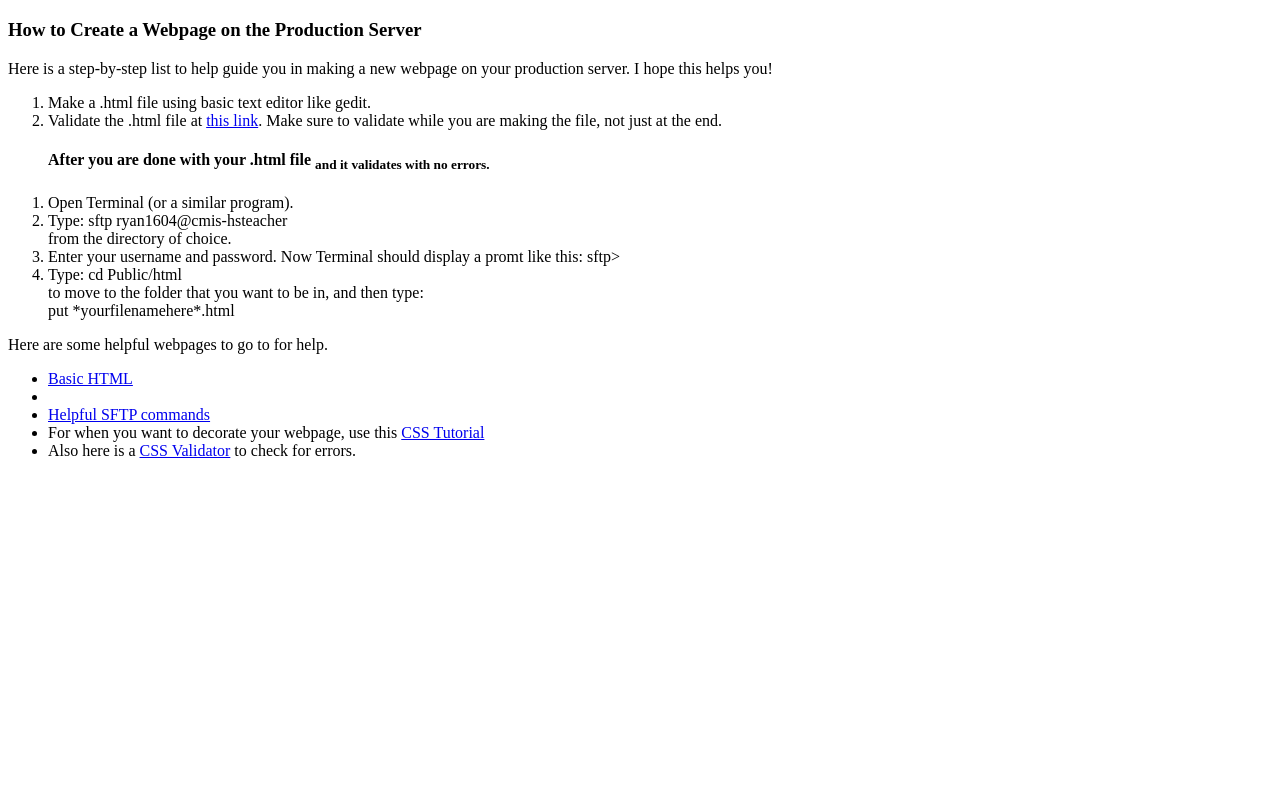
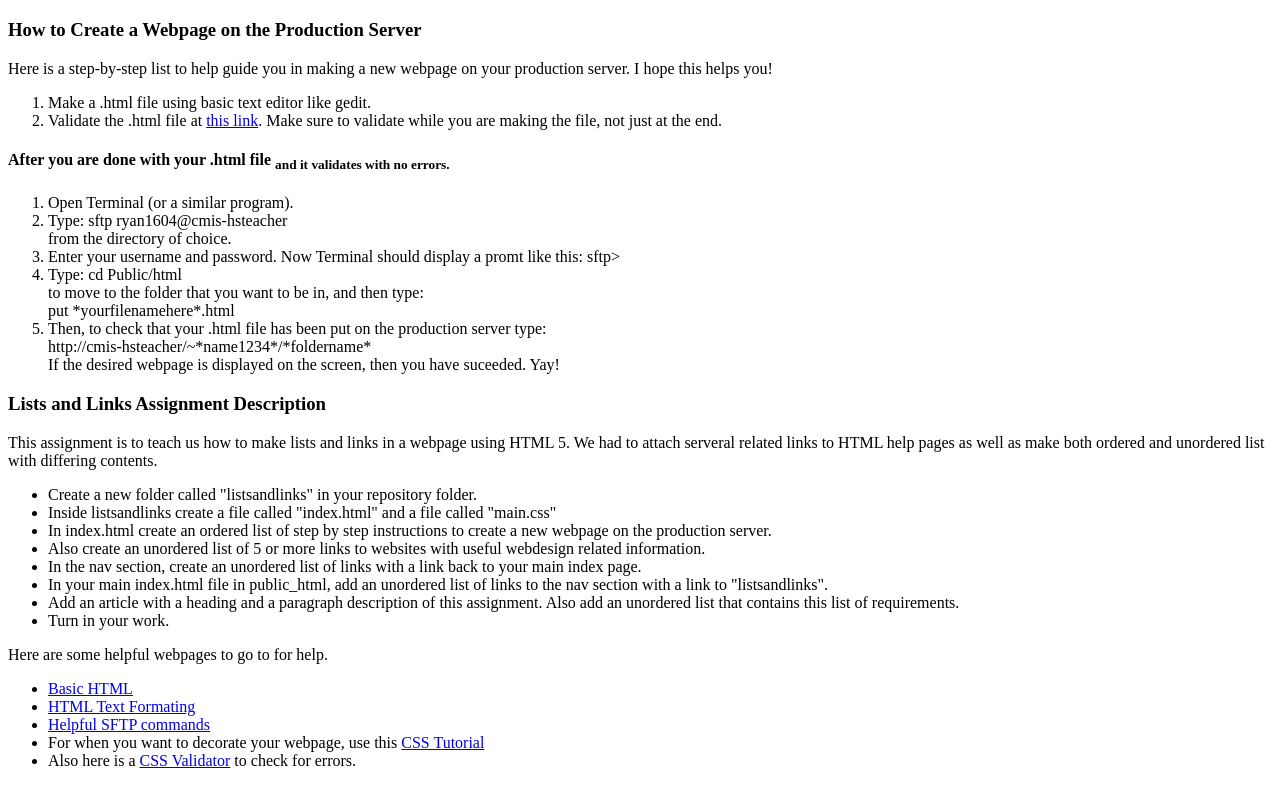
Before and after one commit to ryan1604-cmis/ryan1604-cmis-wd, a plain HTML site: page listsandlinks/index.html in a window 1280 px wide. Shown: the part 61-847 px from the top of the page. Before the commit the page ends 800 px from the top, so only its background shows below. Drawn offline with Linux system fonts and the light colour scheme.

Commit message:
Finished ListsandLinks assignment and turned in my work

```diff
--- a/listsandlinks/index.html
+++ b/listsandlinks/index.html
@@ -26,16 +26,60 @@
 				<li>
 					Validate the .html file at <a href="https://validator.w3.org/#validate_by_input">this link</a>. Make sure to validate while you are making the file, not just at the end.
 				</li>
+			</ol>
 			<h4>
 					After you are done with your .html file <sub>and it validates with no errors.</sub>
 			</h4>
+
+			<ol>
+				<li>
+					Open Terminal (or a similar program).
+				</li>
+				<li>
+					Type: sftp ryan1604@cmis-hsteacher<br>from the directory of choice.
+				</li>
+				<li>
+					Enter your username and password. Now Terminal should display a promt like this:    sftp>
+				</li>
+				<li>
+					Type: cd Public/html <br> to move to the folder that you want to be in, and then type:<br>put *yourfilenamehere*.html
+				</li>
+				<li>
+					Then, to check that your .html file has been put on the production server type: <br> http://cmis-hsteacher/~*name1234*/*foldername* <br> If the desired webpage is displayed on the screen, then you have suceeded. Yay!
+				</li>
 			</ol>
-			<ol>
-				<li>Open Terminal (or a similar program).</li>
-				<li>Type: sftp ryan1604@cmis-hsteacher<br>from the directory of choice.</li>
-				<li>Enter your username and password. Now Terminal should display a promt like this:    sftp></li>
-				<li>Type: cd Public/html <br> to move to the folder that you want to be in, and then type:<br>put *yourfilenamehere*.html </li>
-			</ol>
+			<h3>
+				Lists and Links Assignment Description
+			</h3>
+			<p>
+				This assignment is to teach us how to make lists and links in a webpage using HTML 5. We had to attach serveral related links to HTML help pages as well as make both ordered and unordered list with differing contents.
+			</p>
+			<ul>
+				<li>
+					Create a new folder called "listsandlinks" in your repository folder.
+				</li>
+				<li>
+					Inside listsandlinks create a file called "index.html" and a file called "main.css"
+				</li>
+				<li>
+					In index.html create an ordered list of step by step instructions to create a new webpage on the production server.
+				</li>
+				<li>
+					Also create an unordered list of 5 or more links to websites with useful webdesign related information.
+				</li>
+				<li>
+					In the nav section, create an unordered list of links with a link back to your main index page.
+				</li>
+				<li>
+					In your main index.html file in public_html, add an unordered list of links to the nav section with a link to "listsandlinks".
+				</li>
+				<li>
+					Add an article with a heading and a paragraph description of this assignment. Also add an unordered list that contains this list of requirements.
+				</li>
+				<li>
+					Turn in your work.
+				</li>
+			</ul>
 		</main>
 		<footer>
 			<p> Here are some helpful webpages to go to for help. </p>
@@ -44,13 +88,13 @@
 						<a href="http://www.w3schools.com/html/html_basic.asp">	Basic HTML</a>
 					</li>
 					<li>
-
+						<a href="http://www.tutorialspoint.com/html/html_formatting.htm">HTML Text Formating</a>
 					</li>
 					<li>
 						<a href="http://www.tecmint.com/sftp-command-examples/">Helpful SFTP commands</a>
 					</li>
 					<li>
-					For when you want to decorate your webpage, use this <a href="http://www.w3schools.com/css/">CSS Tutorial</a>
+					For when you want to decorate your webpage, use this <a href="http://www.csstutorial.net/">CSS Tutorial</a>
 					</li>
 					<li>
 					Also here is a <a href="https://jigsaw.w3.org/css-validator/">CSS Validator</a> to check for errors.
```
Also changed, not shown: index.html (+5 -0 lines).
